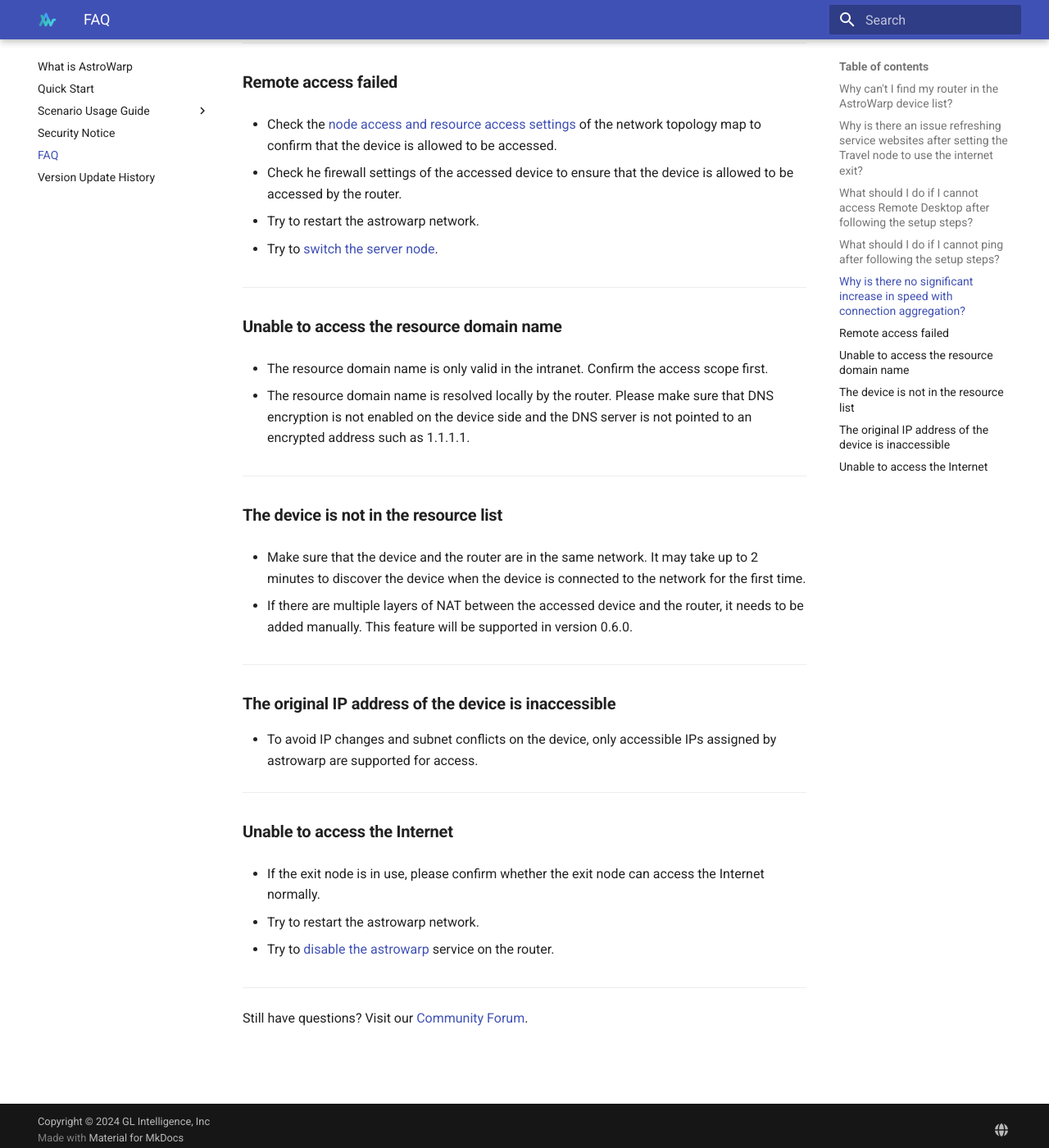
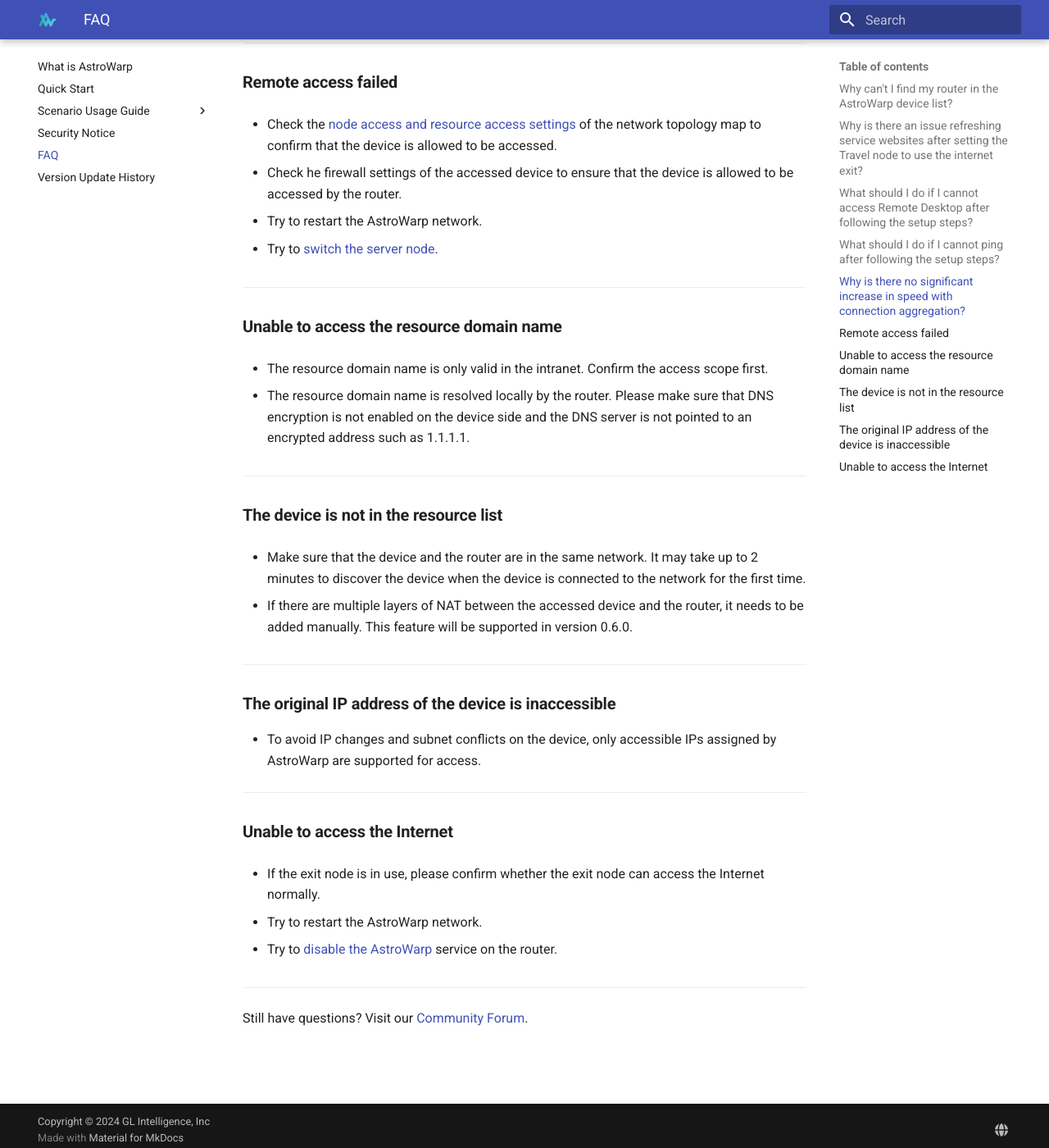
Before and after one commit to gl-inet/docs-astrowarp, an MkDocs documentation site: the page built from docs/faq/index.md, in a window 1280 px wide and 1400 px high, scrolled down 1132 px. Shown: the whole window at 82% size. Built offline with MkDocs 1.6.1 and Material for MkDocs 9.7.7, drawn with Linux system fonts in a browser that asks for light colours; comment, search, counter and statistics services are not loaded; the version menu is left out.

```diff
--- a/docs/faq/index.md
+++ b/docs/faq/index.md
@@ -41,7 +41,7 @@
 
 * Check he firewall settings of the accessed device to ensure that the device is allowed to be accessed by the router.
 
-* Try to restart the astrowarp network.
+* Try to restart the AstroWarp network.
 
 * Try to [switch the server node](../quick_start/index.md/#switch-cloud-node-location).
 
@@ -65,7 +65,7 @@
 
 ### **The original IP address of the device is inaccessible**
 
-* To avoid IP changes and subnet conflicts on the device, only accessible IPs assigned by astrowarp are supported for access.
+* To avoid IP changes and subnet conflicts on the device, only accessible IPs assigned by AstroWarp are supported for access.
 
 ---
 
@@ -73,9 +73,9 @@
 
 * If the exit node is in use, please confirm whether the exit node can access the Internet normally.
 
-* Try to restart the astrowarp network.
+* Try to restart the AstroWarp network.
 
-* Try to [disable the astrowarp](../quick_start/index.md/#disable-astrowarp-services) service on the router.
+* Try to [disable the AstroWarp](../quick_start/index.md/#disable-astrowarp-services) service on the router.
 
 ---
 
```
Also changed, not shown: docs/quick_start/index.md (+3 -3 lines).
